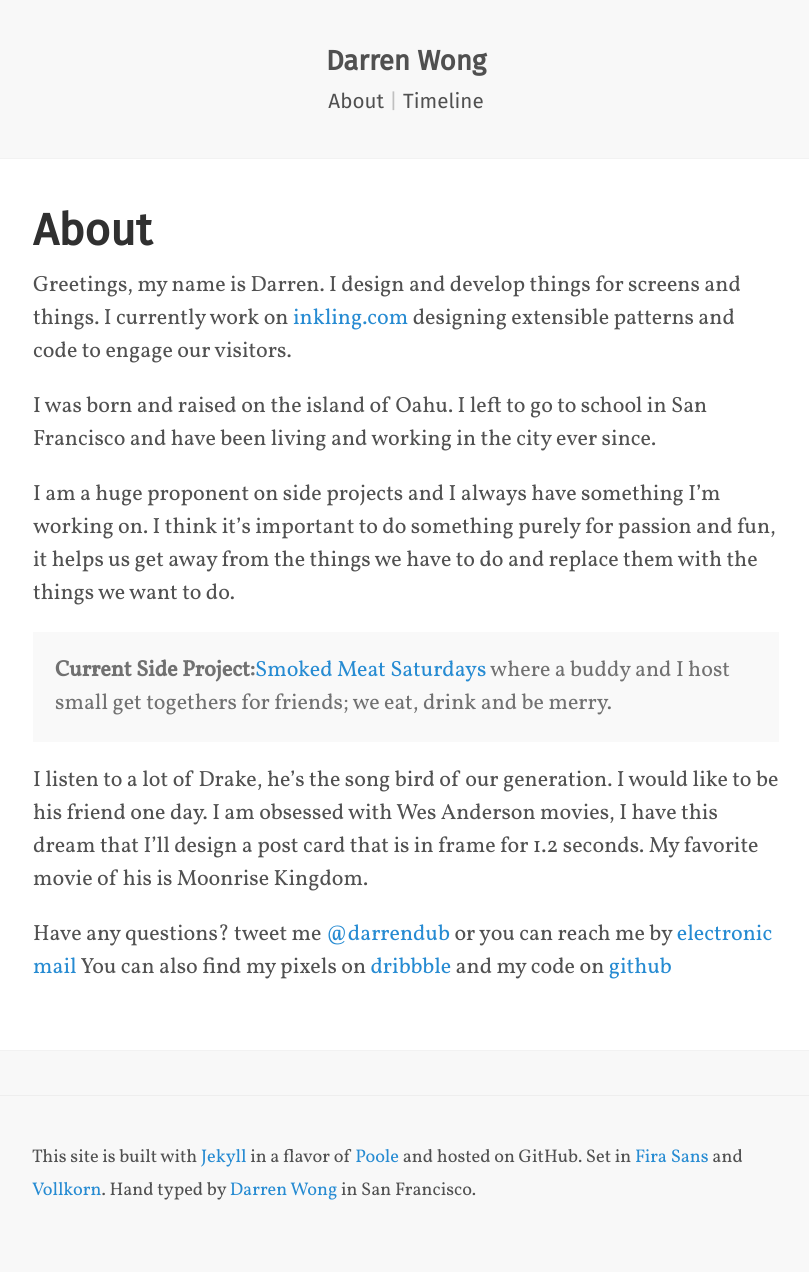
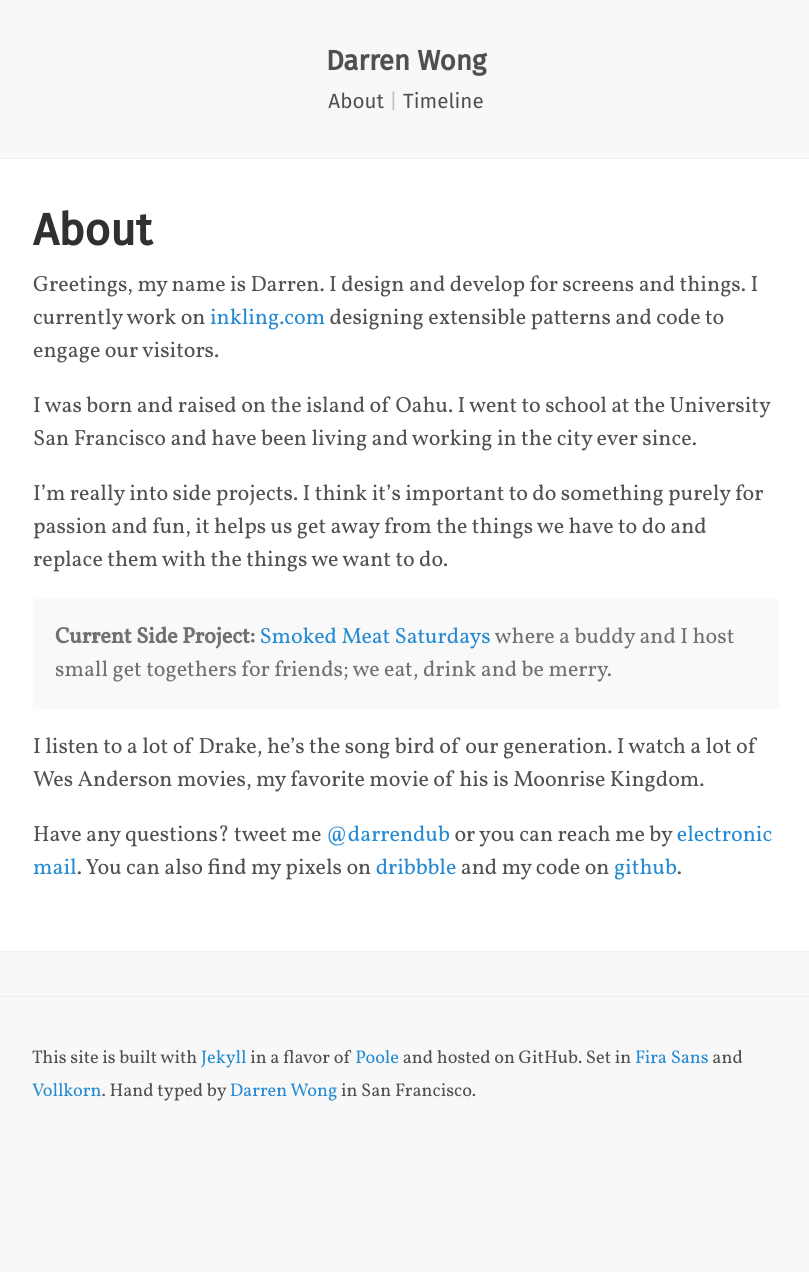
Before and after one commit to darrendub/darrendub.github.io, a Jekyll site: the page built from about.md, in a window 1280 px wide. Shown: the whole page, without its empty margins (234-1043 px from the left). Built offline with Jekyll 4.4.1, drawn with Linux system fonts in a browser that asks for light colours; after the commit the page ends 1173 px from its top, so only the background shows below that.

Commit message:
Update copy on various pages

```diff
--- a/_layouts/post.html
+++ b/_layouts/post.html
@@ -8,8 +8,8 @@ layout: default
   {{ content }}
 </article>
 <section class="share">
-  <h3 class="text-center">Share this post:</h3>
-  <div class="button button-blue center"><a href="https://twitter.com/intent/tweet?text={{ page.title }}&url=https://darrendub.github.io{{ site.baseurl }}{{ page.url }}&via=darrendub" rel="nofollow" target="_blank" title="Share on Twitter">Tweet</a></div>
+  <h4 class="text-center">Share this post:</h4>
+  <a href="https://twitter.com/intent/tweet?text={{ page.title }}&url=https://darrendub.github.io{{ site.baseurl }}{{ page.url }}&via=darrendub" rel="nofollow" target="_blank" title="Share on Twitter"><div class="button button-blue center">Tweet</div></a>
 </section>
 
 <!-- <aside class="related">
--- a/about.md
+++ b/about.md
@@ -3,14 +3,14 @@ layout: page
 title: About
 ---
 
-Greetings, my name is Darren. I design and develop things for screens and things. I currently work on [inkling.com](http://inkling.com) designing extensible patterns and code to engage our visitors.
+Greetings, my name is Darren. I design and develop for screens and things. I currently work on [inkling.com](http://inkling.com) designing extensible patterns and code to engage our visitors.
 
-I was born and raised on the island of Oahu. I left to go to school in San Francisco and have been living and working in the city ever since.
+I was born and raised on the island of Oahu. I went to school at the University San Francisco and have been living and working in the city ever since.
 
-I am a huge proponent on side projects and I always have something I'm working on. I think it's important to do something purely for passion and fun, it helps us get away from the things we have to do and replace them with the things we want to do.
+I'm really into side projects. I think it's important to do something purely for passion and fun, it helps us get away from the things we have to do and replace them with the things we want to do.
 
-<p class="message"><b>Current Side Project:</b><a href="http://smokedmeatsaturdays.com">Smoked Meat Saturdays</a> where a buddy and I host small get togethers for friends; we eat, drink and be merry.</p>
+<p class="message"><b>Current Side Project: </b><a href="http://smokedmeatsaturdays.com">Smoked Meat Saturdays</a> where a buddy and I host small get togethers for friends; we eat, drink and be merry.</p>
 
-I listen to a lot of Drake, he's the song bird of our generation. I would like to be his friend one day. I am obsessed with Wes Anderson movies, I have this dream that I'll design a post card that is in frame for 1.2 seconds. My favorite movie of his is Moonrise Kingdom.
+I listen to a lot of Drake, he's the song bird of our generation. I watch a lot of Wes Anderson movies, my favorite movie of his is Moonrise Kingdom.
 
-Have any questions? tweet me [@darrendub](http://twitter.com/darrendub) or you can reach me by [electronic mail](mailto:hello@darrendavenwong.com) You can also find my pixels on [dribbble](http://dribbble.com/darrendub) and my code on [github](http://github.com/darrendub)
+Have any questions? tweet me [@darrendub](http://twitter.com/darrendub) or you can reach me by [electronic mail](mailto:hello@darrendavenwong.com). You can also find my pixels on [dribbble](http://dribbble.com/darrendub) and my code on [github](http://github.com/darrendub).
```
Also changed, not shown: _posts/2015-04-15-and-were-live.md (+3 -3 lines), _posts/2015-04-17-redesign-brief.md (+7 -4 lines), timeline.md (+6 -3 lines), public/img/about/about.jpg (added), 4 other files.
